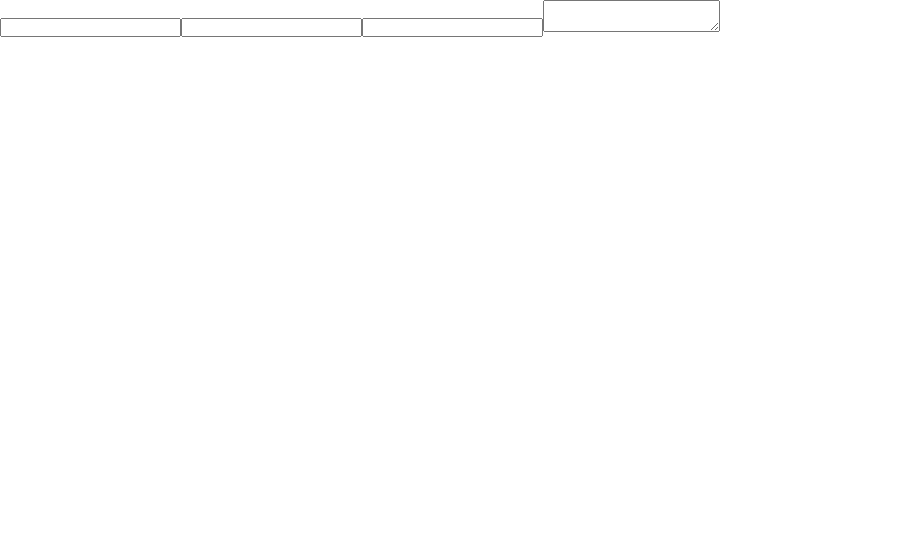
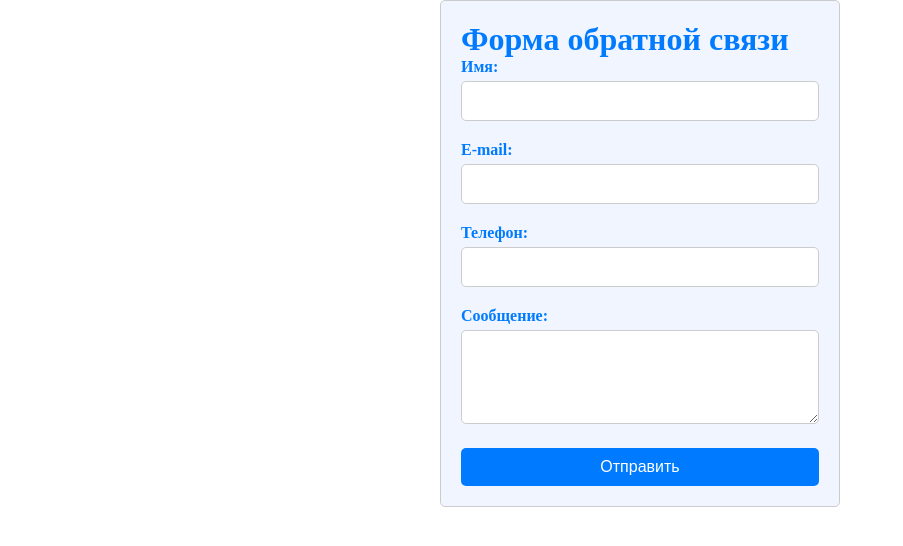
Before and after one commit to redskyby/itprofit_test_task, a React app in the folder client/: page / in a window 1280 px wide. Shown: the top 546 px of the page, without its empty margins (0-903 px from the left). Built offline with nearby package versions, Linux system fonts and the light colour scheme.

Commit message:
App.tsx was init.

```diff
--- a/client/src/components/app/App.module.scss
+++ b/client/src/components/app/App.module.scss
@@ -3,3 +3,54 @@
   padding: 0;
   box-sizing: border-box;
 }
+
+.feedback_form {
+  max-width: 400px;
+  margin: 0 auto;
+  padding: 20px;
+  border: 1px solid #ccc;
+  border-radius: 5px;
+  background-color: #f0f5ff; // Синий цвет фона
+  color: #007bff; // Синий цвет текста
+  h2 {
+    margin-bottom: 20px;
+    text-align: center;
+  }
+}
+
+
+.form_group {
+  margin-bottom: 20px;
+  label {
+    display: block;
+    font-weight: bold;
+    margin-bottom: 5px;
+  }
+  input[type="text"],input[type="email"],textarea {
+    width: 100%;
+    padding: 10px;
+    font-size: 16px;
+    border: 1px solid #ccc;
+    border-radius: 5px;
+    box-sizing: border-box;
+  }
+  textarea {
+    resize: vertical;
+  }
+}
+
+button[type="submit"] {
+  display: block;
+  width: 100%;
+  padding: 10px;
+  font-size: 16px;
+  background-color: #007bff; // Синий цвет кнопки
+  color: #fff;
+  border: none;
+  border-radius: 5px;
+  cursor: pointer;
+  transition: background-color 0.3s ease;
+  &:hover{
+    background-color: #0056b3;
+  }
+}
--- a/client/src/components/app/App.tsx
+++ b/client/src/components/app/App.tsx
@@ -1,14 +1,59 @@
-import React from 'react';
+import React, {useState} from 'react';
 import style from "./App.module.scss"
 
 const App = () => {
+    const [name, setName] = useState<string>('');
+    const [email, setEmail] = useState<string>('');
+    const [phone, setPhone] = useState<string>('');
+    const [message, setMessage] = useState<string>('');
+
     return (
-        <form action="" className={style.test}>
-            <input type="text"/>
-            <input type="text"/>
-            <input type="text"/>
-            <textarea />
+        <div className={style.feedback_form}>
+            <h1>Форма обратной связи</h1>
+        <form action="" >
+            <div className={style.form_group}>
+                <label htmlFor="name">Имя:</label>
+                <input
+                    type="text"
+                    id="name"
+                    value={name}
+                    onChange={(e) => setName(e.target.value)}
+                    required
+                />
+            </div>
+            <div className={style.form_group}>
+                <label htmlFor="email">E-mail:</label>
+                <input
+                    type="email"
+                    id="email"
+                    value={email}
+                    onChange={(e) => setEmail(e.target.value)}
+                    required
+                />
+            </div>
+            <div className={style.form_group}>
+                <label htmlFor="phone">Телефон:</label>
+                <input
+                    type="text"
+                    id="phone"
+                    value={phone}
+                    onChange={(e) => setPhone(e.target.value)}
+                    required
+                />
+            </div>
+            <div className={style.form_group}>
+                <label htmlFor="message">Сообщение:</label>
+                <textarea
+                    id="message"
+                    value={message}
+                    onChange={(e) => setMessage(e.target.value)}
+                    rows={4}
+                    required
+                ></textarea>
+            </div>
+            <button type="submit">Отправить</button>
         </form>
+        </div>
     );
 };
 
```
